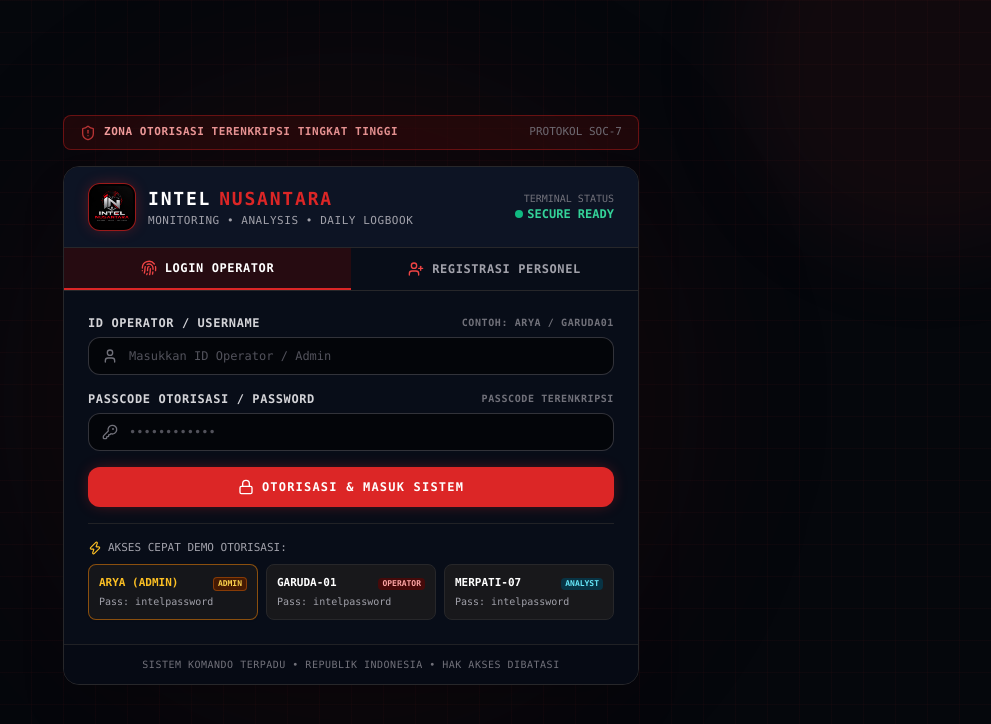
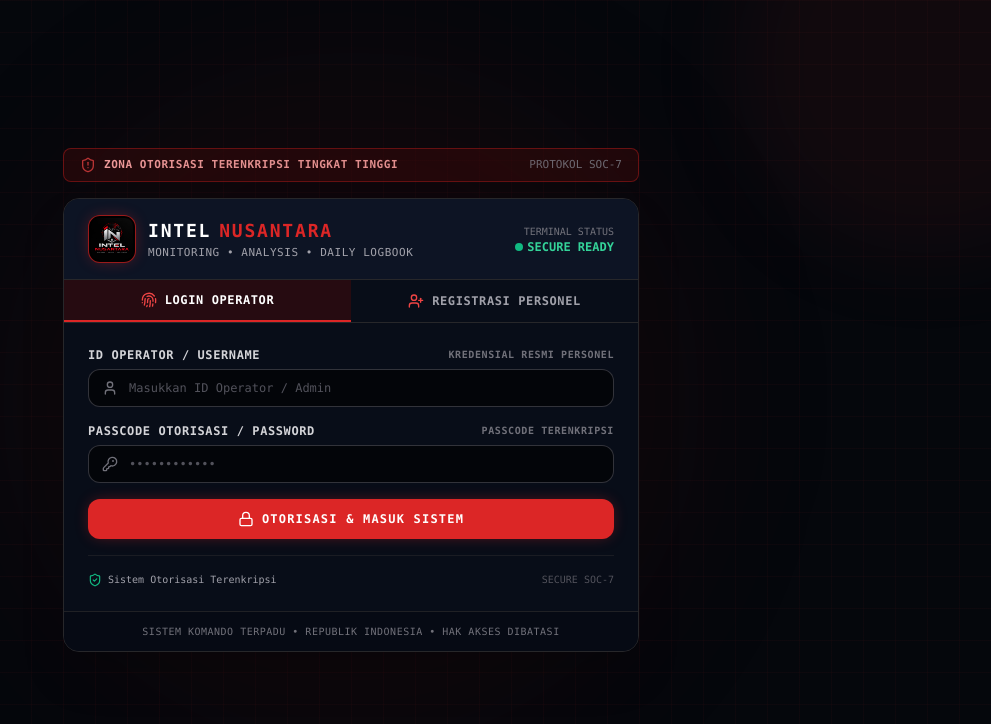
Before and after one commit to aryaa2024/intel-nusantara, a React (Vite) app: page / in a window 1280 px wide. Shown: the top 724 px of the page, without its empty margins (289-1280 px from the left). Built offline with nearby package versions, Linux system fonts and the light colour scheme.

Commit message:
fix: remove demo login buttons, configure official admin Aryaa with password 489147, and prepare for production launch

```diff
--- a/src/context/AuthContext.tsx
+++ b/src/context/AuthContext.tsx
@@ -32,56 +32,20 @@ export const REGISTRATION_SECURITY_PIN = '9087';
 const DEFAULT_OPERATORS: (User & { passwordHash: string })[] = [
   {
     id: 'op-admin-01',
-    username: 'arya',
-    passwordHash: 'intelpassword',
-    callsign: 'ARYA-KOMANDO',
+    username: 'Aryaa',
+    passwordHash: '489147',
+    callsign: 'ARYAA-KOMANDO',
     badgeNumber: 'ADM-001',
     role: 'ADMIN',
     clearanceLevel: 'TOP SECRET',
     unit: 'Markas Komando Pusat & Administrasi Intel Nusantara',
-    lastLogin: '17/10/2026 00:05 WIB',
-    isOnline: false
-  },
-  {
-    id: 'op-001',
-    username: 'garuda01',
-    passwordHash: 'intelpassword',
-    callsign: 'GARUDA-01',
-    badgeNumber: 'IN-8890',
-    role: 'OPERATOR',
-    clearanceLevel: 'TOP SECRET',
-    unit: 'Nusantara Cyber Command & SOC',
-    lastLogin: '16/10/2026 23:45 WIB',
-    isOnline: false
-  },
-  {
-    id: 'op-002',
-    username: 'analyst',
-    passwordHash: 'intelpassword',
-    callsign: 'MERPATI-07',
-    badgeNumber: 'IN-4421',
-    role: 'OPERATOR',
-    clearanceLevel: 'SECRET',
-    unit: 'Direktorat Analisis & Kontra-Intelijen',
-    lastLogin: '16/10/2026 18:30 WIB',
-    isOnline: false
-  },
-  {
-    id: 'op-003',
-    username: 'badak04',
-    passwordHash: 'intelpassword',
-    callsign: 'BADAK-04',
-    badgeNumber: 'IN-7714',
-    role: 'OPERATOR',
-    clearanceLevel: 'CONFIDENTIAL',
-    unit: 'Satgas Patroli Siber Pesisir & Maritim',
-    lastLogin: '15/10/2026 14:15 WIB',
+    lastLogin: '17/10/2026 00:00 WIB',
     isOnline: false
   }
 ];
 
-const STORAGE_USERS_KEY = 'intel_registered_operators_v2';
-const STORAGE_CURRENT_USER_KEY = 'intel_active_session_v2';
+const STORAGE_USERS_KEY = 'intel_registered_operators_v3';
+const STORAGE_CURRENT_USER_KEY = 'intel_active_session_v3';
 
 export const AuthProvider: React.FC<{ children: React.ReactNode }> = ({ children }) => {
   const [currentUser, setCurrentUser] = useState<User | null>(() => {
@@ -93,19 +57,44 @@ export const AuthProvider: React.FC<{ children: React.ReactNode }> = ({ children
     }
   });
 
-  // Pastikan akun awal tersimpan di storage
+  // Pastikan akun awal tersimpan di storage dan akun Admin Aryaa selalu terdaftar dengan kredensial resmi
   useEffect(() => {
     try {
       const stored = localStorage.getItem(STORAGE_USERS_KEY);
       if (!stored) {
-        localStorage.setItem(STORAGE_USERS_KEY, JSON.stringify(DEFAULT_OPERATORS));
+        // Cek apakah ada data dari versi sebelumnya untuk di-migrasi
+        const prevStored = localStorage.getItem('intel_registered_operators_v2');
+        let initialList = [...DEFAULT_OPERATORS];
+        if (prevStored) {
+          try {
+            const oldUsers: (User & { passwordHash: string })[] = JSON.parse(prevStored);
+            // Ambil user registrasi operator riil (bukan user demo bawaan)
+            const customUsers = oldUsers.filter(u =>
+              !['arya', 'garuda01', 'analyst', 'badak04'].includes(u.username.toLowerCase())
+            );
+            initialList = [DEFAULT_OPERATORS[0], ...customUsers];
+          } catch {
+            initialList = [...DEFAULT_OPERATORS];
+          }
+        }
+        localStorage.setItem(STORAGE_USERS_KEY, JSON.stringify(initialList));
       } else {
-        // Pastikan akun Arya ADMIN ada di storage jika pengguna punya storage lama
         const parsed: (User & { passwordHash: string })[] = JSON.parse(stored);
-        if (!parsed.some(u => u.username.toLowerCase() === 'arya')) {
+        const aryaaIndex = parsed.findIndex(u => u.username.toLowerCase() === 'aryaa' || u.username.toLowerCase() === 'arya');
+        if (aryaaIndex === -1) {
           parsed.unshift(DEFAULT_OPERATORS[0]);
-          localStorage.setItem(STORAGE_USERS_KEY, JSON.stringify(parsed));
+        } else {
+          // Pastikan admin Aryaa selalu terkonfigurasi dengan role ADMIN dan password 489147
+          parsed[aryaaIndex] = {
+            ...parsed[aryaaIndex],
+            username: 'Aryaa',
+            passwordHash: '489147',
+            callsign: 'ARYAA-KOMANDO',
+            role: 'ADMIN',
+            clearanceLevel: 'TOP SECRET'
+          };
         }
+        localStorage.setItem(STORAGE_USERS_KEY, JSON.stringify(parsed));
       }
     } catch (e) {
       console.error('Error initializing operators storage', e);
@@ -114,17 +103,39 @@ export const AuthProvider: React.FC<{ children: React.ReactNode }> = ({ children
 
   const login = async (username: string, pass: string): Promise<{ success: boolean; error?: string }> => {
     try {
+      const cleanUser = username.trim();
+      const cleanPass = pass.trim();
+
       const rawUsers = localStorage.getItem(STORAGE_USERS_KEY);
-      const users: (User & { passwordHash: string })[] = rawUsers ? JSON.parse(rawUsers) : DEFAULT_OPERATORS;
+      const users: (User & { passwordHash: string })[] = rawUsers ? JSON.parse(rawUsers) : [...DEFAULT_OPERATORS];
 
-      const foundIndex = users.findIndex(u => u.username.toLowerCase() === username.trim().toLowerCase());
-      if (foundIndex === -1) {
-        return { success: false, error: 'Identitas Personel tidak ditemukan dalam database Intelijen.' };
-      }
+      let foundIndex = users.findIndex(u => u.username.toLowerCase() === cleanUser.toLowerCase());
 
-      const found = users[foundIndex];
-      if (found.passwordHash !== pass) {
-        return { success: false, error: 'Kredensial Otorisasi / Passcode ditolak.' };
+      // Verifikasi khusus untuk akun Admin Aryaa
+      if (cleanUser.toLowerCase() === 'aryaa') {
+        if (cleanPass !== '489147') {
+          return { success: false, error: 'Passcode otorisasi salah. Verifikasi gagal.' };
+        }
+        if (foundIndex === -1) {
+          users.unshift(DEFAULT_OPERATORS[0]);
+          foundIndex = 0;
+        } else {
+          users[foundIndex] = {
+            ...users[foundIndex],
+            username: 'Aryaa',
+            passwordHash: '489147',
+            role: 'ADMIN',
+            clearanceLevel: 'TOP SECRET'
+          };
+        }
+      } else {
+        if (foundIndex === -1) {
+          return { success: false, error: 'Identitas Personel tidak ditemukan dalam database Intelijen.' };
+        }
+        const found = users[foundIndex];
+        if (found.passwordHash !== cleanPass) {
+          return { success: false, error: 'Kredensial Otorisasi / Passcode ditolak.' };
+        }
       }
 
       const nowStr = new Intl.DateTimeFormat('id-ID', {
@@ -136,14 +147,15 @@ export const AuthProvider: React.FC<{ children: React.ReactNode }> = ({ children
       users[foundIndex].lastLogin = nowStr;
       localStorage.setItem(STORAGE_USERS_KEY, JSON.stringify(users));
 
+      const authenticatedUser = users[foundIndex];
       const updatedUser: User = {
-        id: found.id,
-        username: found.username,
-        callsign: found.callsign,
-        badgeNumber: found.badgeNumber,
-        role: found.role,
-        clearanceLevel: found.clearanceLevel,
-        unit: found.unit,
+        id: authenticatedUser.id,
+        username: authenticatedUser.username,
+        callsign: authenticatedUser.callsign,
+        badgeNumber: authenticatedUser.badgeNumber,
+        role: authenticatedUser.role,
+        clearanceLevel: authenticatedUser.clearanceLevel,
+        unit: authenticatedUser.unit,
         lastLogin: nowStr,
         isOnline: true
       };
--- a/src/pages/Login.tsx
+++ b/src/pages/Login.tsx
@@ -10,7 +10,6 @@ import {
   ChevronRight,
   UserPlus,
   Fingerprint,
-  Zap,
   CheckCircle2
 } from 'lucide-react';
 import { useAuth } from '../context/AuthContext';
@@ -54,13 +53,6 @@ export const Login: React.FC = () => {
     } finally {
       setIsLoading(false);
     }
-  };
-
-  const handleQuickDemoLogin = async (demoUser: 'arya' | 'garuda01' | 'analyst') => {
-    setErrorMessage('');
-    setIsLoading(true);
-    await login(demoUser, 'intelpassword');
-    setIsLoading(false);
   };
 
   const handleRegisterSubmit = async (e: React.FormEvent) => {
@@ -204,7 +196,7 @@ export const Login: React.FC = () => {
               <div>
                 <label className="block text-xs font-semibold text-zinc-300 uppercase tracking-wider mb-1.5 flex items-center justify-between">
                   <span>ID Operator / Username</span>
-                  <span className="text-[10px] text-zinc-500">Contoh: arya / garuda01</span>
+                  <span className="text-[10px] text-zinc-500">Kredensial Resmi Personel</span>
                 </label>
                 <div className="relative">
                   <div className="absolute inset-y-0 left-0 pl-3.5 flex items-center pointer-events-none text-zinc-500">
@@ -260,49 +252,13 @@ export const Login: React.FC = () => {
                 )}
               </button>
 
-              {/* Quick Demo Operator Buttons (Arya ADMIN, Garuda-01, Analyst) */}
-              <div className="pt-4 mt-4 border-t border-zinc-800/80">
-                <p className="text-[11px] text-zinc-400 mb-2 font-mono flex items-center gap-1.5">
-                  <Zap className="w-3.5 h-3.5 text-amber-400" />
-                  <span>AKSES CEPAT DEMO OTORISASI:</span>
-                </p>
-                <div className="grid grid-cols-1 sm:grid-cols-3 gap-2">
-                  <button
-                    type="button"
-                    onClick={() => handleQuickDemoLogin('arya')}
-                    className="p-2.5 rounded-lg bg-zinc-900/90 border border-amber-600/60 hover:border-amber-500 text-left transition-colors group shadow-sm"
-                  >
-                    <div className="text-[11px] font-bold text-amber-400 group-hover:text-amber-300 flex items-center justify-between">
-                      <span>ARYA (ADMIN)</span>
-                      <span className="text-[8px] px-1 bg-amber-950 text-amber-300 border border-amber-700/60 rounded font-black">ADMIN</span>
-                    </div>
-                    <div className="text-[10px] text-zinc-400 mt-0.5">Pass: intelpassword</div>
-                  </button>
-
-                  <button
-                    type="button"
-                    onClick={() => handleQuickDemoLogin('garuda01')}
-                    className="p-2.5 rounded-lg bg-zinc-900 border border-zinc-800 hover:border-red-600/70 text-left transition-colors group"
-                  >
-                    <div className="text-[11px] font-bold text-white group-hover:text-red-400 flex items-center justify-between">
-                      <span>GARUDA-01</span>
-                      <span className="text-[8px] px-1 bg-red-950 text-red-300 rounded font-bold">OPERATOR</span>
-                    </div>
-                    <div className="text-[10px] text-zinc-400 mt-0.5">Pass: intelpassword</div>
-                  </button>
-
-                  <button
-                    type="button"
-                    onClick={() => handleQuickDemoLogin('analyst')}
-                    className="p-2.5 rounded-lg bg-zinc-900 border border-zinc-800 hover:border-cyan-600/70 text-left transition-colors group"
-                  >
-                    <div className="text-[11px] font-bold text-white group-hover:text-cyan-400 flex items-center justify-between">
-                      <span>MERPATI-07</span>
-                      <span className="text-[8px] px-1 bg-cyan-950 text-cyan-300 rounded font-bold">ANALYST</span>
-                    </div>
-                    <div className="text-[10px] text-zinc-400 mt-0.5">Pass: intelpassword</div>
-                  </button>
-                </div>
+              {/* Status Footer */}
+              <div className="pt-4 mt-2 border-t border-zinc-800/60 flex items-center justify-between text-[10px] text-zinc-500 font-mono">
+                <span className="flex items-center gap-1.5 text-zinc-400">
+                  <ShieldCheck className="w-3.5 h-3.5 text-emerald-500" />
+                  Sistem Otorisasi Terenkripsi
+                </span>
+                <span className="text-zinc-600">SECURE SOC-7</span>
               </div>
             </form>
           )}
@@ -326,7 +282,7 @@ export const Login: React.FC = () => {
                   maxLength={10}
                   value={regPin}
                   onChange={(e) => setRegPin(e.target.value)}
-                  placeholder="Masukkan 4 digit PIN Otorisasi (Contoh: 9087)"
+                  placeholder="Masukkan 4 digit PIN Otorisasi Rahasia Komando"
                   className="w-full px-3 py-2 bg-black/80 border border-red-700/80 rounded-lg text-zinc-100 placeholder-zinc-500 text-xs focus:outline-none focus:border-red-500 font-mono tracking-widest"
                 />
                 <p className="text-[10px] text-zinc-400 font-mono">
--- a/src/pages/UserManagement.tsx
+++ b/src/pages/UserManagement.tsx
@@ -60,7 +60,7 @@ export const UserManagement: React.FC = () => {
             AKSES DITOLAK // RESTRICTED ADMIN ZONE
           </h2>
           <p className="text-xs text-red-300 max-w-md mx-auto leading-relaxed">
-            Modul <span className="font-bold underline">User Management & Kendali Personel</span> hanya dapat diakses oleh Akun dengan Role <span className="font-bold text-white">ADMIN</span> (Otoritas Utama: Arya).
+            Modul <span className="font-bold underline">User Management & Kendali Personel</span> hanya dapat diakses oleh Akun dengan Role <span className="font-bold text-white">ADMIN</span> (Otoritas Utama: Aryaa).
           </p>
           <div className="pt-2 text-[11px] text-zinc-500">
             Sesi Personel Saat Ini: <span className="text-zinc-200">{currentUser?.callsign}</span> (Role: {currentUser?.role})
@@ -300,7 +300,7 @@ export const UserManagement: React.FC = () => {
             className="px-3 py-2 bg-black/60 border border-zinc-700/80 rounded-xl text-zinc-200 focus:outline-none focus:border-amber-500 font-bold"
           >
             <option value="ALL">SEMUA ROLE</option>
-            <option value="ADMIN">ADMIN (ARYA)</option>
+            <option value="ADMIN">ADMIN</option>
             <option value="OPERATOR">OPERATOR</option>
           </select>
         </div>
```
